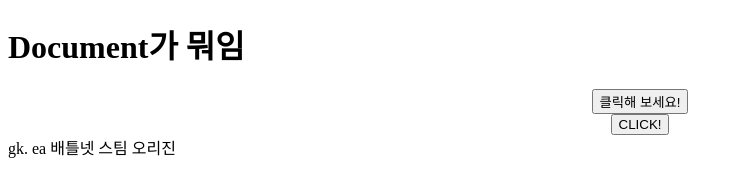
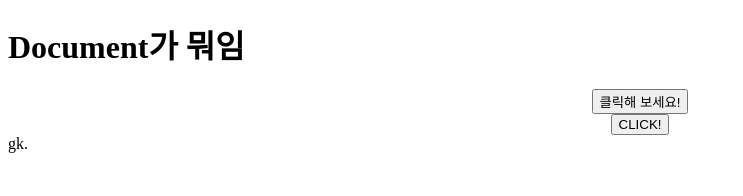
Before and after one commit to creemsn/Test-Page, a plain HTML site: page index.html in a window 1280 px wide. Shown: the whole page, without its empty margins (0-743 px from the left). Drawn offline with Linux system fonts and the light colour scheme.

Commit message:
index.html 업데이트

```diff
--- a/index.html
+++ b/index.html
@@ -10,6 +10,5 @@
     <center><button type="button" onclick="alert('Hello World!')">클릭해 보세요!</button></center>
     <center><button type="button" onclick="alert('help me')">CLICK!</button></center>
     gk.
-    ea 배틀넷 스팀 오리진
 </body>
 </html>
```
